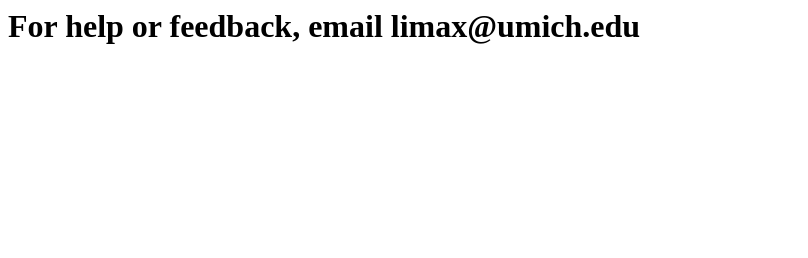
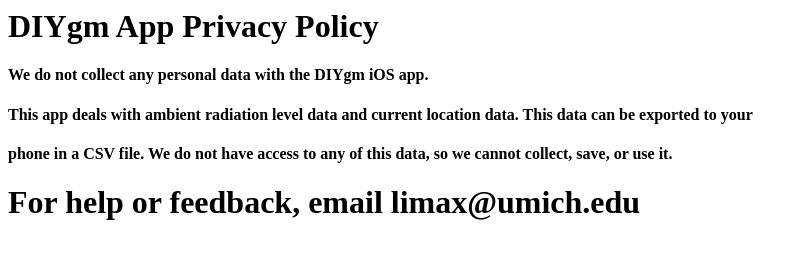
Before and after one commit to experimex/DIYgmHelp, a plain HTML site: page index.html in a window 1280 px wide. Shown: the whole page, without its empty margins (0-808 px from the left). Drawn offline with Linux system fonts and the light colour scheme.

Commit message:
Update index.html

```diff
--- a/index.html
+++ b/index.html
@@ -1 +1,6 @@
+<h1>DIYgm App Privacy Policy</h1>
+<h4>We do not collect any personal data with the DIYgm iOS app.</h4>
+<h4>This app deals with ambient radiation level data and current location data. This data can be exported to your</h4>
+<h4>phone in a CSV file. We do not have access to any of this data, so we cannot collect, save, or use it.</h4>
+
 <h1>For help or feedback, email limax@umich.edu</h1>
```
